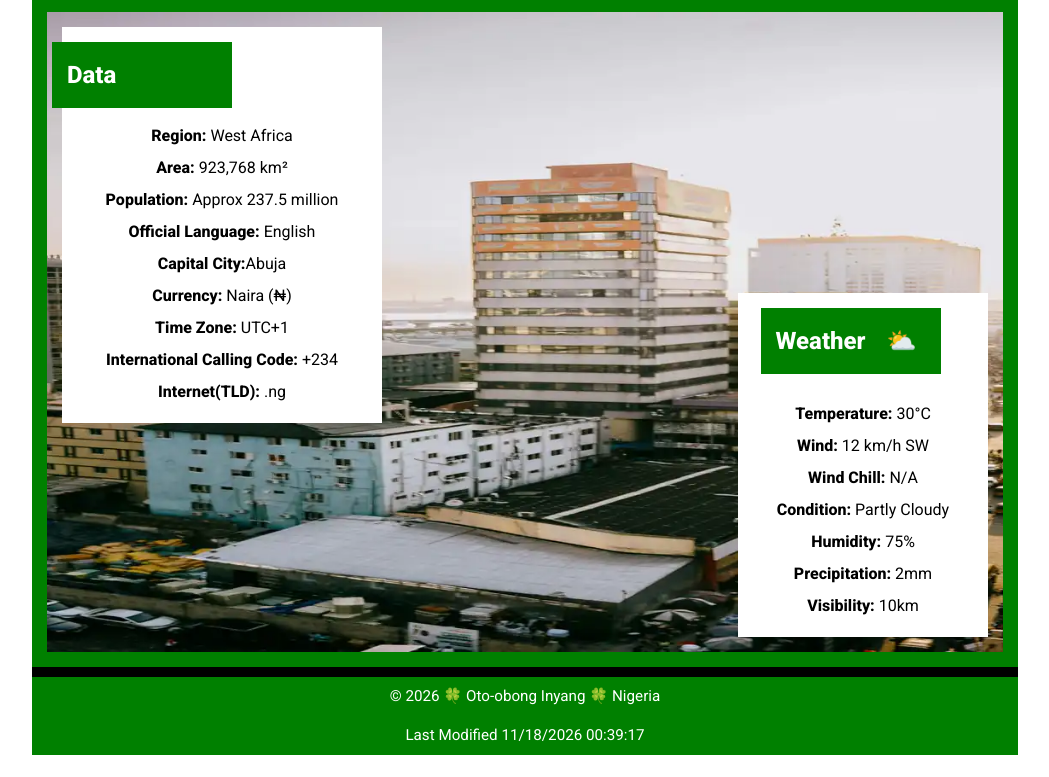
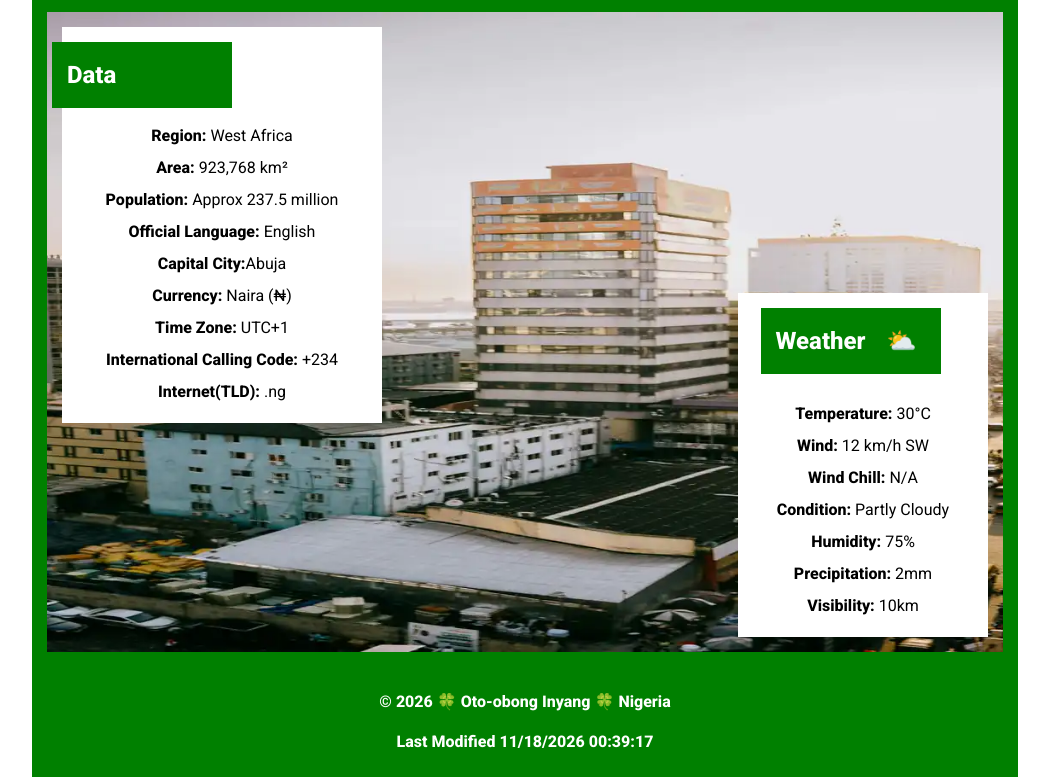
Before and after one commit to otoobongprosper/wdd131, a plain HTML site: page place.html in a window 1280 px wide. Shown: the part 108-885 px from the top of the page, without its empty margins (115-1164 px from the left). Before the commit the page ends 863 px from the top, so only its background shows below. Drawn offline with Linux system fonts and the light colour scheme.

Commit message:
more commit

```diff
--- a/styles/place.css
+++ b/styles/place.css
@@ -122,13 +122,16 @@ li{
 
 
 footer {
-    font-size: 0.95rem;
-    padding: 10px 0 0 0;
+    background-color: var(--secondary-color);
+    font-size: 1rem;
+    font-weight: bold;
+    /* padding: 10px 0 0 0; */
 
 }
 
 p {
 
-    background-color: var(--secondary-color);
+
+    color: var(--primary-color);
     padding: 8px;
 }
```
